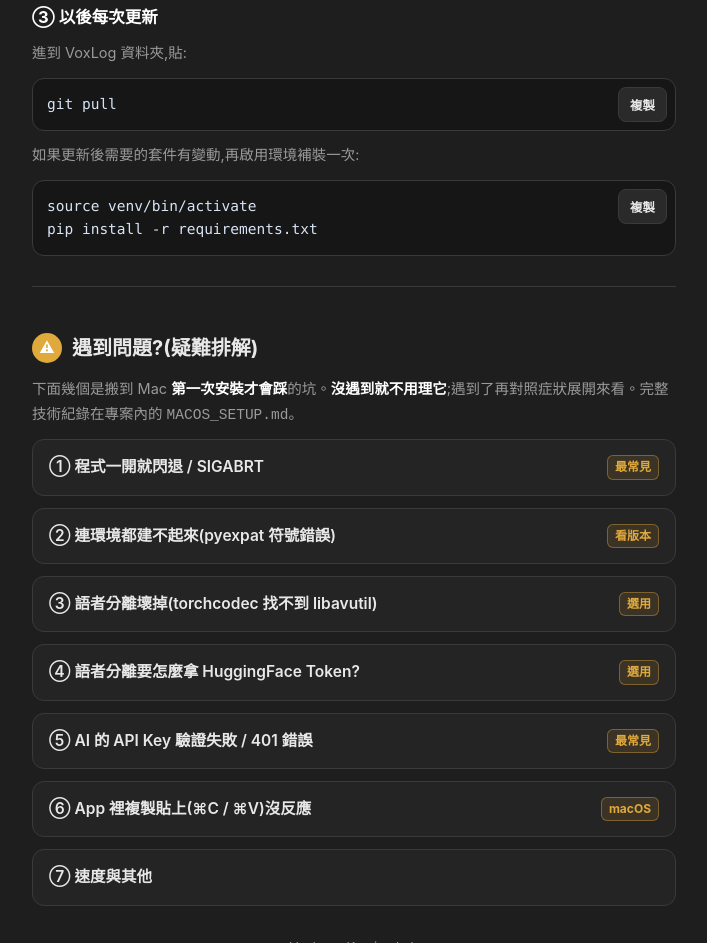
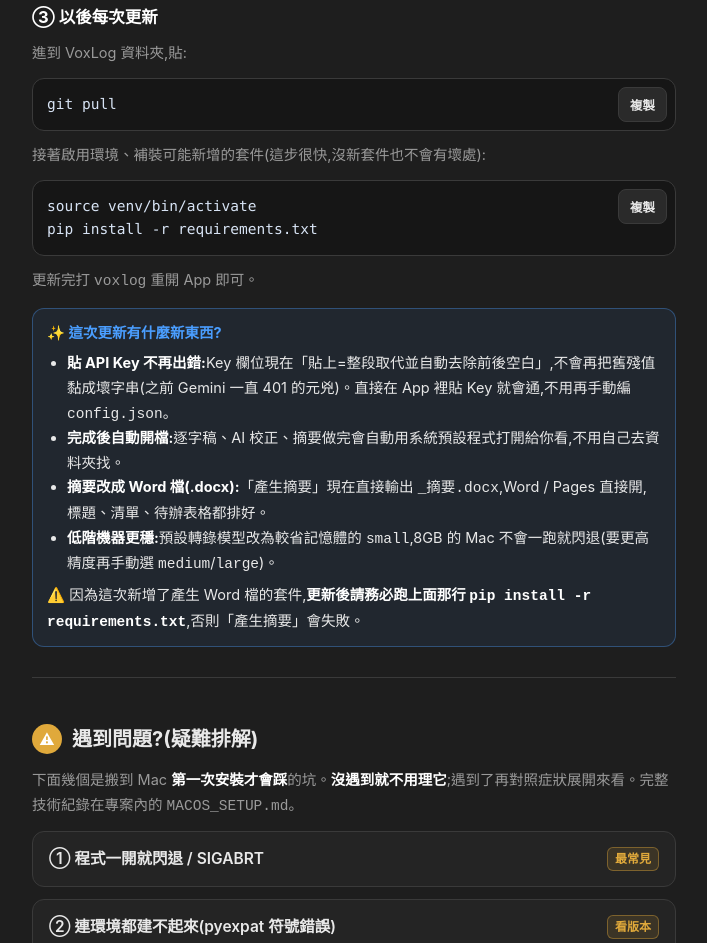
Before and after one commit to Kamiyu94/VoxLog, a plain HTML site: page MACOS_SETUP.html in a window 1280 px wide. Shown: the part 5027-5970 px from the top of the page, without its empty margins (286-993 px from the left). Drawn offline with Linux system fonts and the light colour scheme.

Commit message:
Document auto-open, .docx summary, and the paste fix in update section
Add a "what's new" callout to the update section (paste fix, auto-open,
.docx summary, small default model) and stress that this update needs
pip install -r requirements.txt for python-docx. Mark the manual
clear-the-field 401 workaround as old-version-only now that paste
replaces-all automatically.

Co-Authored-By: Claude Opus 4.8 <noreply@anthropic.com>

```diff
--- a/MACOS_SETUP.html
+++ b/MACOS_SETUP.html
@@ -319,11 +319,23 @@ git branch -M main</pre>
     <button class="copy">複製</button>
     <pre>git pull</pre>
   </div>
-  <p class="muted">如果更新後需要的套件有變動,再啟用環境補裝一次:</p>
+  <p class="muted">接著啟用環境、補裝可能新增的套件(這步很快,沒新套件也不會有壞處):</p>
   <div class="code">
     <button class="copy">複製</button>
     <pre>source venv/bin/activate
 pip install -r requirements.txt</pre>
+  </div>
+  <p class="muted">更新完打 <code>voxlog</code> 重開 App 即可。</p>
+
+  <div class="note tip">
+    <span class="ic">✨ 這次更新有什麼新東西?</span>
+    <ul style="margin:6px 0 0; padding-left:20px;">
+      <li><strong>貼 API Key 不再出錯:</strong>Key 欄位現在「貼上=整段取代並自動去除前後空白」,不會再把舊殘值黏成壞字串(之前 Gemini 一直 401 的元兇)。直接在 App 裡貼 Key 就會通,不用再手動編 <code>config.json</code>。</li>
+      <li><strong>完成後自動開檔:</strong>逐字稿、AI 校正、摘要做完會自動用系統預設程式打開給你看,不用自己去資料夾找。</li>
+      <li><strong>摘要改成 Word 檔(.docx):</strong>「產生摘要」現在直接輸出 <code>_摘要.docx</code>,Word / Pages 直接開,標題、清單、待辦表格都排好。</li>
+      <li><strong>低階機器更穩:</strong>預設轉錄模型改為較省記憶體的 <code>small</code>,8GB 的 Mac 不會一跑就閃退(要更高精度再手動選 <code>medium</code>/<code>large</code>)。</li>
+    </ul>
+    <p style="margin:6px 0 0;">⚠️ 因為這次新增了產生 Word 檔的套件,<strong>更新後請務必跑上面那行 <code>pip install -r requirements.txt</code></strong>,否則「產生摘要」會失敗。</p>
   </div>
 
   <!-- 疑難排解 -->
@@ -424,7 +436,7 @@ done</pre>
         <pre>https://generativelanguage.googleapis.com/v1beta/models?key=你的KEY</pre>
       </div>
 
-      <p style="margin-top:14px;"><strong>原因 2:key 沒貼乾淨。</strong>Key 欄位用 <code>*</code> 星號遮住,看不到內容。如果欄位裡原本有殘缺的舊 key,你又沒清掉就貼,新 key 會<strong>接在後面變成一長串壞東西</strong>。<strong>解法:</strong>點進欄位,把裡面<strong>整個刪乾淨</strong>(按住 Delete 刪到空),再貼一次乾淨的 key。</p>
+      <p style="margin-top:14px;"><strong>原因 2:key 沒貼乾淨(舊版才會遇到)。</strong>Key 欄位用 <code>*</code> 星號遮住,看不到內容;舊版若欄位裡有殘缺的舊 key、又沒清掉就貼,新 key 會<strong>接在後面變成一長串壞東西</strong>。<strong>新版已修正</strong>:在 Key 欄位貼上時會自動「整段取代+去除前後空白」,直接貼就會通。所以<strong>先照「🔄 之後怎麼更新到最新版」更新一次</strong>,多半就解決了。萬一還在舊版,手動解:點進欄位 → 整個刪乾淨(按住 Delete 刪到空)→ 再貼一次乾淨的 key。</p>
 
       <div class="note tip">
         <span class="ic">🛟 終極解法:直接寫進設定檔,完全繞過輸入框</span>如果上面都試了還是失敗,在 VoxLog 資料夾內開設定檔:
```
